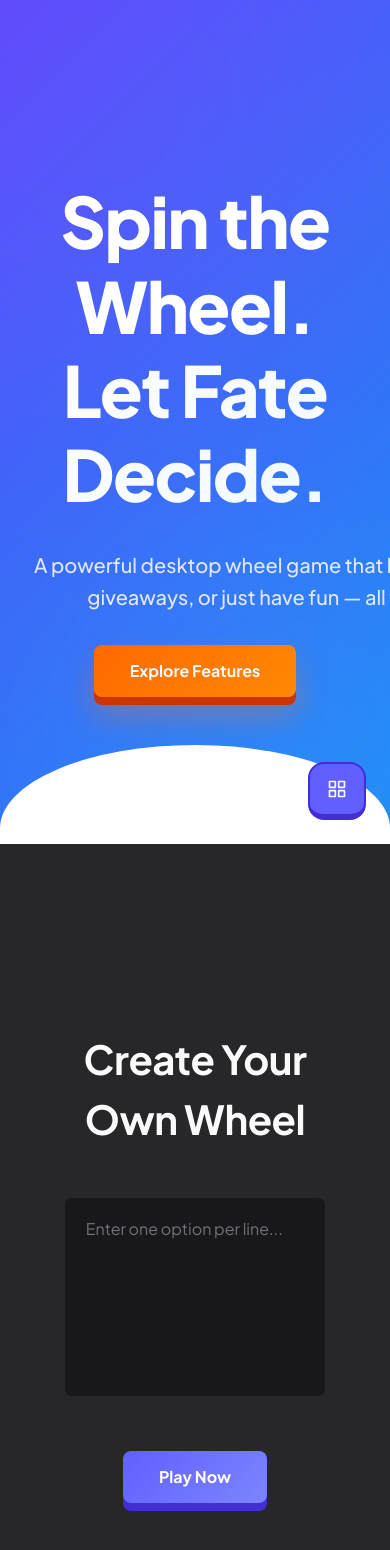
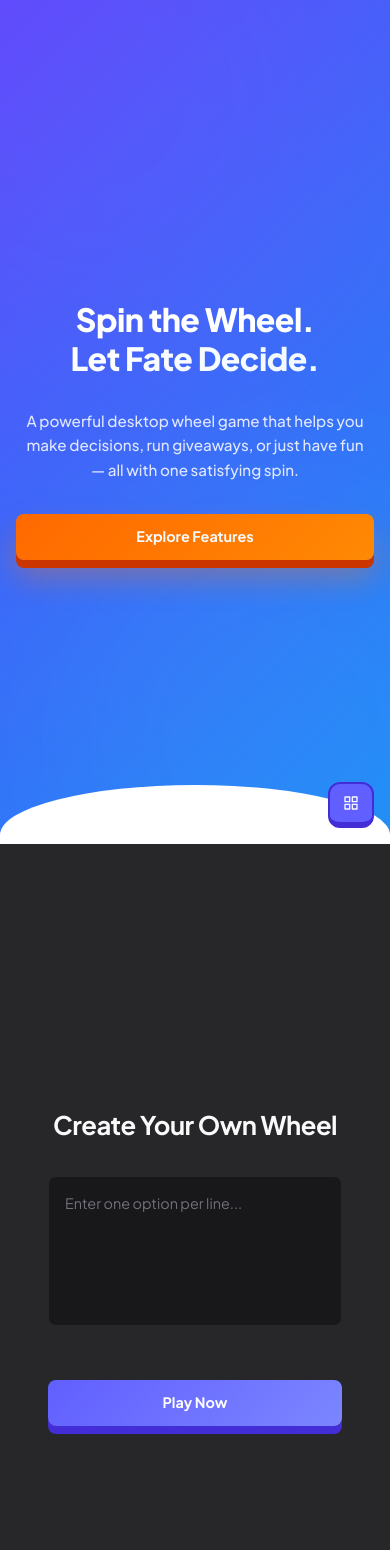
Before and after one commit to MehdiBouchachi/react-wheel-game, a React (Vite) app: page / in a window 390 px wide. Shown: the top 1550 px of the page. Built offline with nearby package versions, Linux system fonts and the light colour scheme.

Commit message:
responsvive

```diff
--- a/src/index.css
+++ b/src/index.css
@@ -521,3 +521,97 @@ canvas {
 .theme-toggle:hover .icon {
   transform: rotate(180deg);
 }
+
+/* ===================================== */
+/* iPhone 4 & Ultra Small Devices (320px) */
+/* ===================================== */
+
+@media (max-width: 660px) {
+  section {
+    padding: 2rem 1rem;
+  }
+
+  .container {
+    max-width: 100%;
+  }
+
+  /* HERO */
+  .hero {
+    padding: 5rem 1rem 4rem 1rem;
+  }
+
+  .hero h1 {
+    font-size: 2rem; /* from 4.4rem */
+    line-height: 1.2;
+    letter-spacing: -0.5px;
+  }
+
+  .hero p {
+    font-size: 0.95rem;
+    min-width: auto; /* REMOVE 640px constraint */
+    width: 100%;
+    padding: 0 0.5rem;
+  }
+
+  .hero-wave {
+    height: 60px;
+  }
+
+  /* BUTTONS */
+  .btn {
+    width: 100%;
+    padding: 12px;
+    font-size: 0.9rem;
+  }
+
+  /* FEATURES */
+  .features .container {
+    padding: 2rem 1rem;
+    border-radius: 12px;
+  }
+
+  .features h2 {
+    font-size: 1.6rem;
+    margin-bottom: 2rem;
+  }
+
+  textarea {
+    height: 150px;
+    font-size: 0.9rem;
+    padding: 1rem;
+  }
+
+  /* WHEEL */
+  canvas {
+    width: 260px;
+    height: 260px;
+  }
+
+  .pointer {
+    top: -14px;
+    border-left: 12px solid transparent;
+    border-right: 12px solid transparent;
+    border-top: 20px solid var(--indigo-700);
+  }
+
+  .result {
+    font-size: 1.1rem;
+  }
+
+  .dot {
+    font-size: 1.4rem;
+  }
+
+  /* TOGGLE */
+  .theme-toggle {
+    width: 46px;
+    height: 46px;
+    border-radius: 12px;
+    bottom: 16px;
+    right: 16px;
+  }
+
+  .theme-toggle .icon {
+    font-size: 16px;
+  }
+}
```
